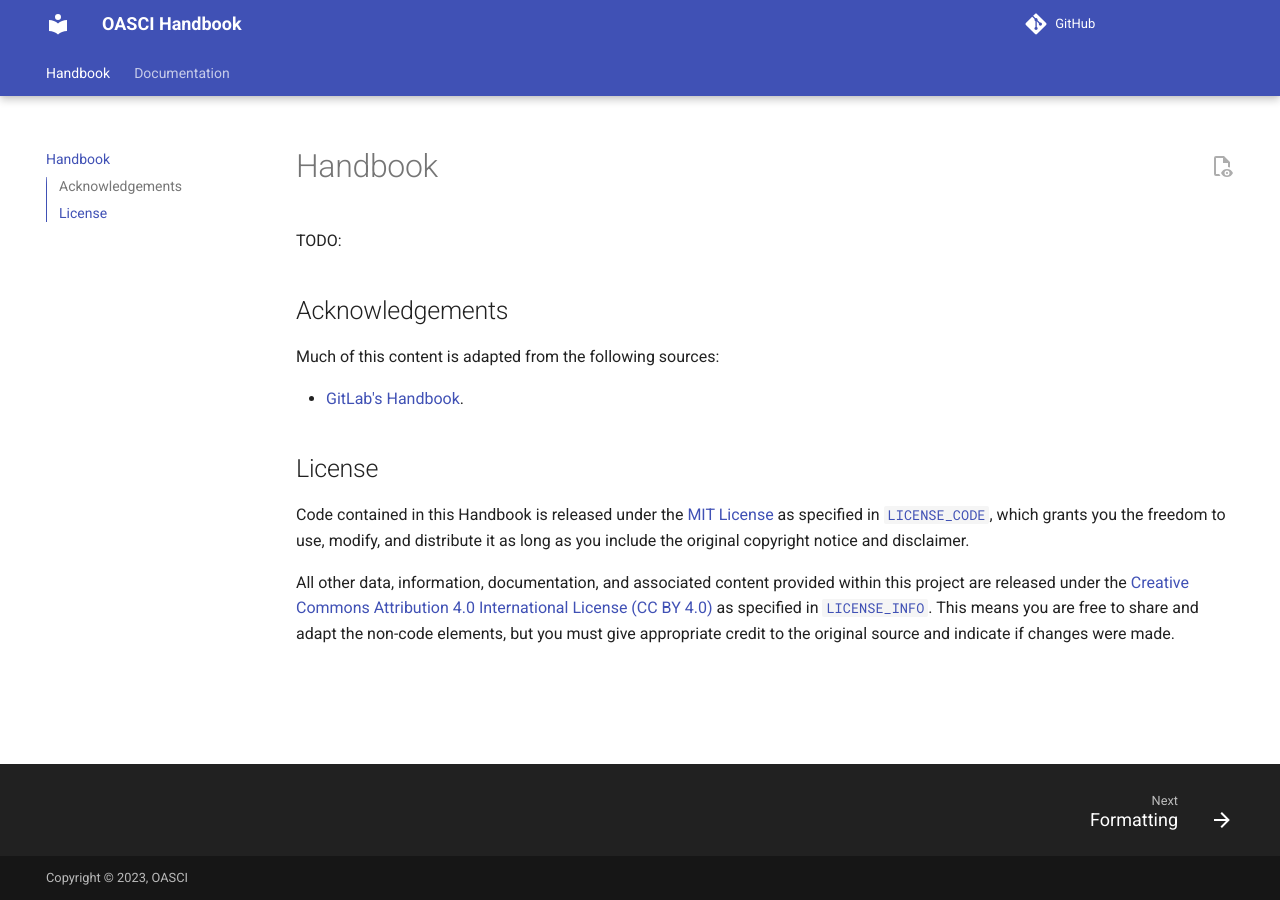
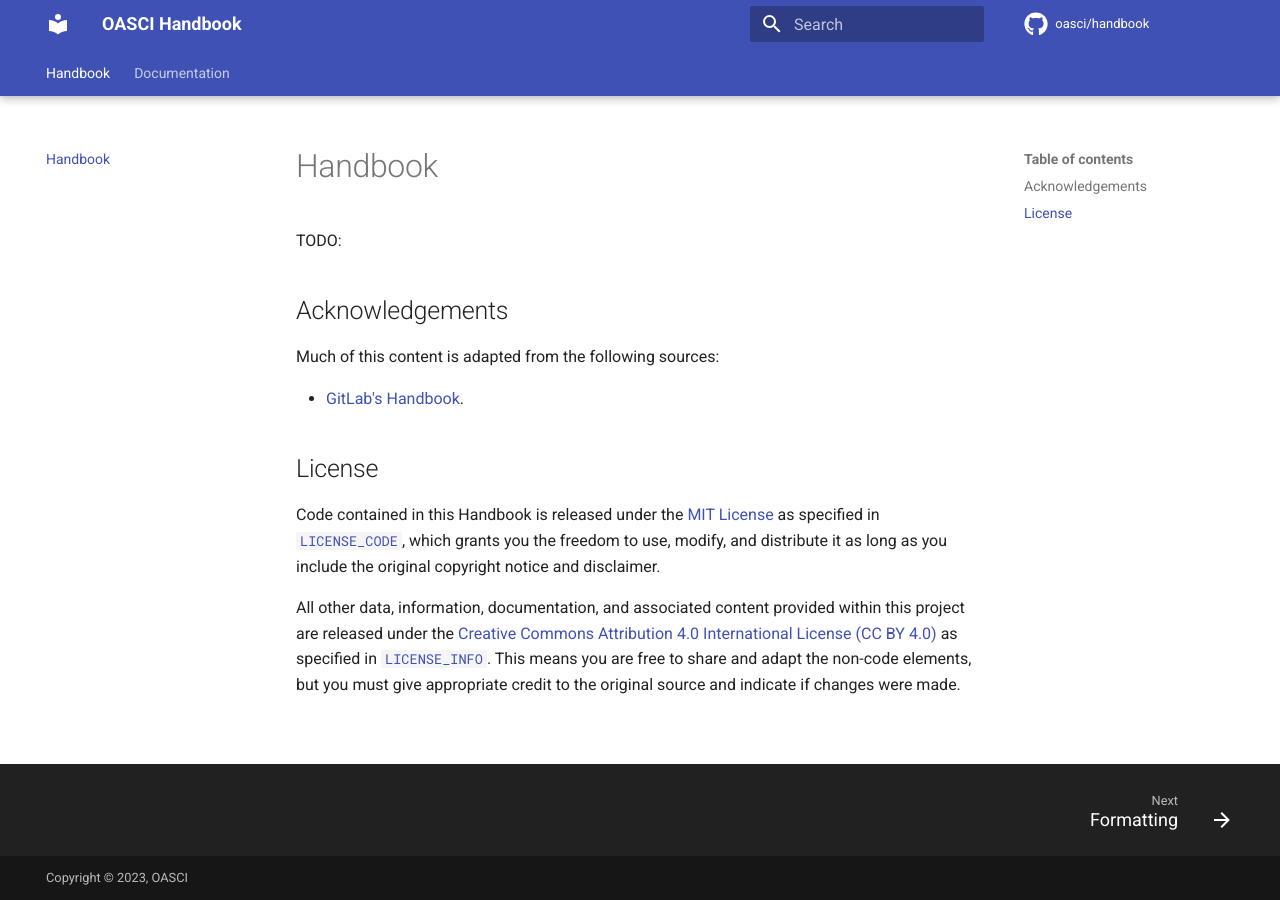
Before and after one commit to oasci/handbook, an MkDocs documentation site: the page built from handbook/index.md, in a window 1280 px wide. Built offline with MkDocs 1.6.1 and Material for MkDocs 9.7.7, drawn with Linux system fonts in a browser that asks for light colours; comment, search, counter and statistics services are not loaded.

Commit message:
Add mkdocs plugins

```diff
--- a/mkdocs.yml
+++ b/mkdocs.yml
@@ -5,6 +5,7 @@
 site_author: OASCI
 
 # Github
+repo_name: oasci/handbook
 repo_url: https://github.com/oasci/handbook
 
 # https://squidfunk.github.io/mkdocs-material/
@@ -13,19 +14,28 @@
   language: en
   palette:
     primary: indigo
+  icon:
+    repo: fontawesome/brands/github
+  font:
+    text: Roboto
+    code: Roboto Mono
   features:
+    - content.code.annotate
+    - content.code.copy
     - navigation.instant
     - navigation.instant.prefetch
     - navigation.instant.progress
     - navigation.tabs
+    - navigation.footer
+    - navigation.indexes
+    - navigation.sections
+    - navigation.tabs
     - navigation.tabs.sticky
     - navigation.path
     - toc.follow
-    - toc.integrate
     - navigation.top
     - search.suggest
     - navigation.footer
-    - content.action.view
 
 validation:
   omitted_files: warn
@@ -34,10 +44,13 @@
 
 # Options need to be indented twice for some reason?
 plugins:
-  - git-revision-date-localized:
-      enable_creation_date: true
+  - search:
+      separator: '[\s\u200b\-_,:!=\[\]()"`/]+|\.(?!\d)|&[lg]t;|(?!\b)(?=[A-Z][a-z])'
+  - git-committers:
+      repository: oasci/handbook
+      branch: main
+      docs_path: handbook
   - material-plausible
-  - git-authors
 
 extra:
   generator: false
--- a/pyproject.toml
+++ b/pyproject.toml
@@ -12,9 +12,7 @@
 mkdocs = "^1.5.3"
 mkdocs-material = "^9.4.6"
 material-plausible-plugin = "^0.2.0"
-mkdocs-git-revision-date-localized-plugin = "^1.2.1"
 mkdocs-git-committers-plugin-2 = "^1.2.0"
-mkdocs-git-authors-plugin = "^0.7.2"
 
 [build-system]
 requires = ["poetry-core"]
```
Also changed, not shown: 1 other file.
